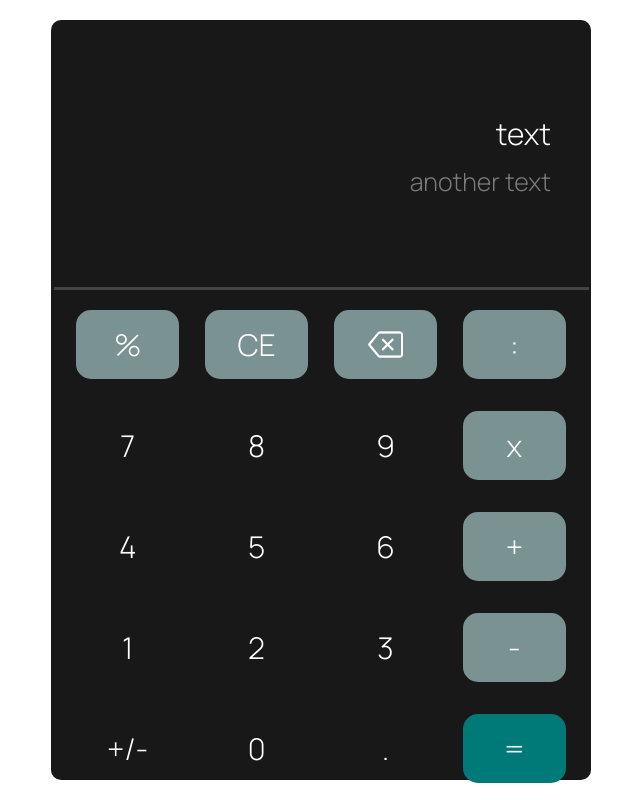
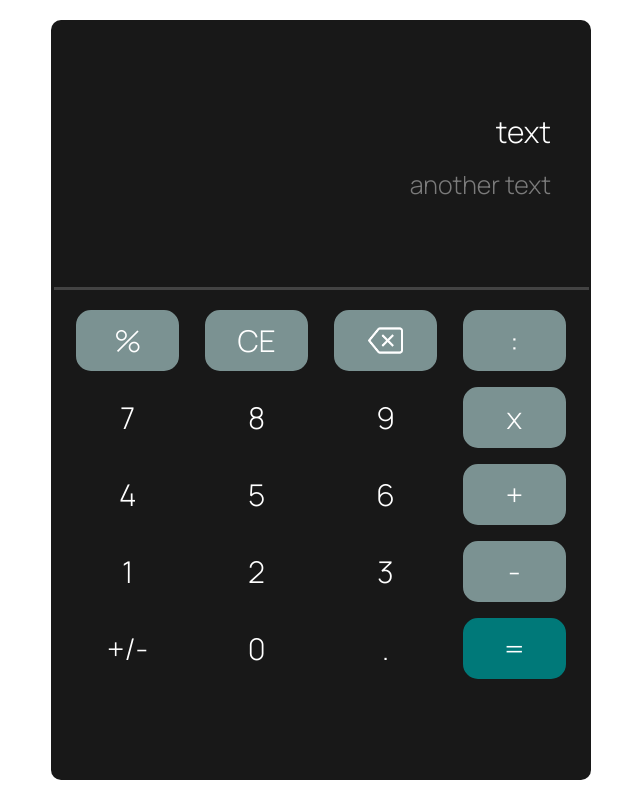
Before and after one commit to krssclaire/calculator, a plain HTML site: page index.html in a window 1280 px wide. Shown: the whole page, without its empty margins (319-959 px from the left). Drawn offline with Linux system fonts and the light colour scheme.

Commit message:
Update CSS

```diff
--- a/style.css
+++ b/style.css
@@ -101,7 +101,13 @@ body {
         height: 95vh;
         gap: 15px;
     }
+    .display {
+        gap: 15px;
+    }
     .grid {
-        gap: 4vh 2vw;
+        gap: 2vh 2vw;
     }
+    .grid div {
+         padding: 1vh 1vw;
+     }
 }
```
